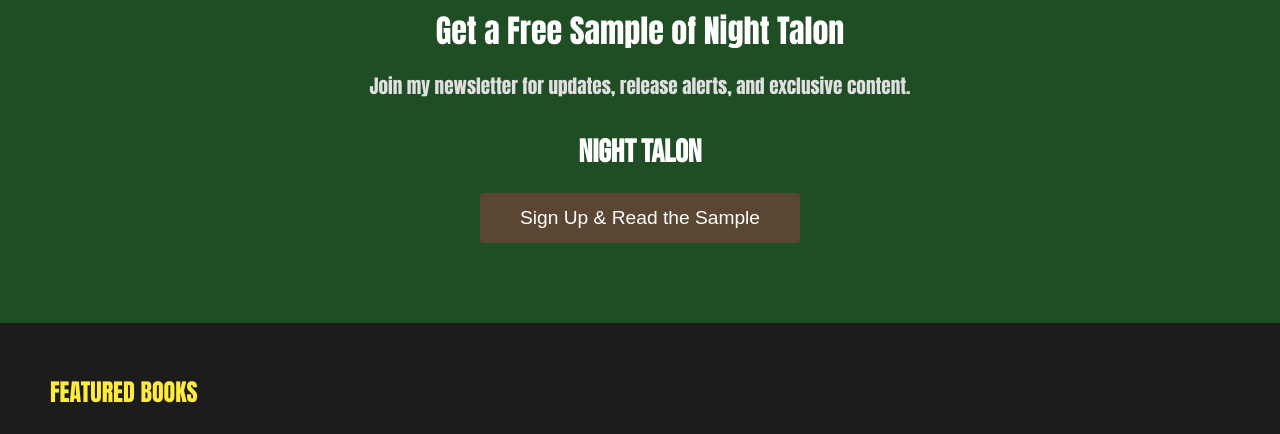
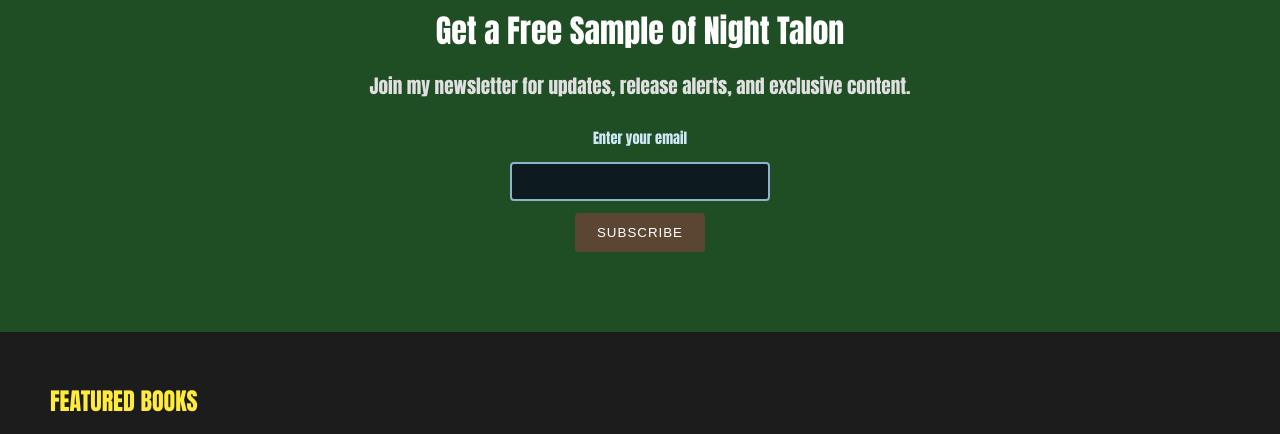
Before and after one commit to tb-alt890/Author-Page, a plain HTML site: page index.html in a window 1280 px wide. Shown: the part 960-1394 px from the top of the page. Drawn offline with Linux system fonts and the light colour scheme.

Commit message:
Adding newsletter subscription form
Wanted to get it working so I can work on adding samples and marketing.

```diff
--- a/index.html
+++ b/index.html
@@ -40,8 +40,15 @@
 <section id="newsletter" class="newsletter">
   <h2>Get a Free Sample of Night Talon</h2>
   <p>Join my newsletter for updates, release alerts, and exclusive content.</p>
-  <h2 class="night">Night Talon</h2>
-  <button id="contactBtn">Sign Up & Read the Sample</button>
+  <form
+  action="https://buttondown.com/api/emails/embed-subscribe/belt"
+  method="post"
+  class="embeddable-buttondown-form"
+>
+  <label for="bd-email">Enter your email</label>
+  <input type="email" name="email" id="bd-email" />
+  <input type="submit" value="Subscribe" />
+</form>
 </section>
 
 
--- a/style.css
+++ b/style.css
@@ -152,6 +152,61 @@ body {
   transform: scale(1.05);
 }
 
+/* Newsletter subscription styling*/
+
+/* Newsletter Form */
+.embeddable-buttondown-form {
+  display: flex;
+  flex-direction: column;
+  align-items: center;
+  gap: 12px;
+}
+
+/* Label */
+.embeddable-buttondown-form label {
+  color: #cfe8f5; /* soft frost blue */
+  font-size: 0.9rem;
+}
+
+/* Email Input */
+.embeddable-buttondown-form input[type="email"] {
+  padding: 10px 14px;
+  width: 260px;
+  border: 2px solid #8fb3c9; /* your light blue */
+  border-radius: 4px;
+  background: #0d1a20; /* your dark arctic base */
+  color: #e0f4ff;
+  transition: 0.3s ease;
+}
+
+.embeddable-buttondown-form input[type="email"]:focus {
+  outline: none;
+  border-color: #cfe8f5;
+}
+
+/* Subscribe Button */
+.embeddable-buttondown-form input[type="submit"] {
+  padding: 10px 20px;
+  background: #5a4632; /* military brown */
+  border: 2px solid #5a4632;
+  color: white;
+  text-transform: uppercase;
+  letter-spacing: 1px;
+  border-radius: 4px;
+  cursor: pointer;
+  transition: 0.3s ease;
+}
+
+.embeddable-buttondown-form input[type="submit"]:hover {
+  background: #8fb3c9; /* icy hover */
+  border-color: #8fb3c9;
+  color: #0d0d0d;
+}
+
+/* Hide Buttondown branding (optional) */
+.embeddable-buttondown-form p {
+  display: none;
+}
 
 
 /* Profile Section */
```
